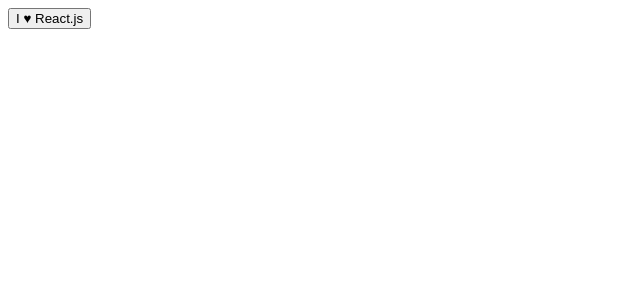
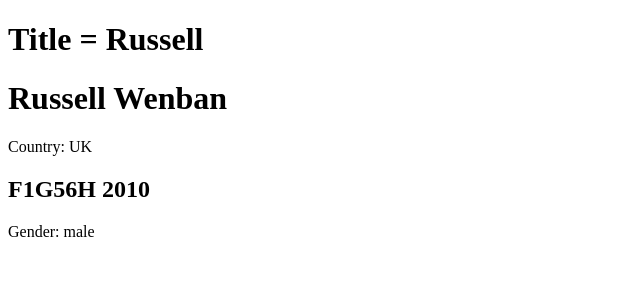
Before and after one commit to russellf9/learn-react-egghead, a React (Create React App) app: page / in a window 1280 px wide. Shown: the top 300 px of the page, without its empty margins (0-640 px from the left). Built offline with nearby package versions, Linux system fonts and the light colour scheme.

Commit message:
Egghead - React - Lesson 8 - Add Custom propType Validation to React Components

```diff
--- a/src/App.js
+++ b/src/App.js
@@ -1,24 +1,60 @@
 import React from 'react';
+import PropTypes from 'prop-types';
+
+
+const myCar = { registrationNumber: 'F1G56H', year: 2010};
 
 
 class App extends React.Component {
 
     render() {
         return (
-            <Button>I <Heart/> React.js</Button>
+            <div>
+                <Title text="Russell"/>
+                <Person
+                    firstName='Russell'
+                    lastName='Wenban'
+                    country="UK"
+                    car={myCar}
+                    gender="male"/>
+            </div>
         )
     }
 }
 
 
 // stateless function Component
-const Button = (props) =>
-    <button>{props.children}</button>;
+const Title  = (props) => <h1>Title =  { props.text }</h1>;
 
-class Heart extends React.Component {
-    render() {
-        return <span>&hearts;</span>
-    }
-}
+Title.propTypes = {
+    text: PropTypes.string.isRequired
+};
+
+
+const Person = (props) => <div>
+    <h1>{props.firstName} {props.lastName}</h1>
+    {props.country ? <p>Country: {props.country}</p> : null}
+    <div>
+        <h2>{props.car.registrationNumber} {props.car.year} </h2>
+    </div>
+    <p>Gender: {props.gender}</p>
+</div>;
+
+Person.propTypes = {
+    firstName: PropTypes.string.isRequired,
+    lastName: PropTypes.string.isRequired,
+    country: PropTypes.string,
+    car: PropTypes.shape({
+        registrationNumber: PropTypes.string,
+        year: PropTypes.number
+    }),
+    gender: PropTypes.oneOf([
+        'female', 'male'
+    ])
+};
+
+Person.defaultProps = {
+    country: 'UK'
+};
 
 export default App
```
Also changed, not shown: 1 other file (tests, documents, lock files or other folders).
